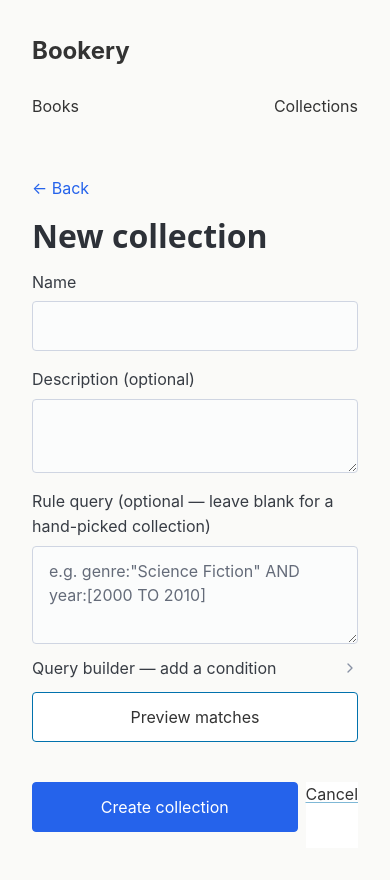
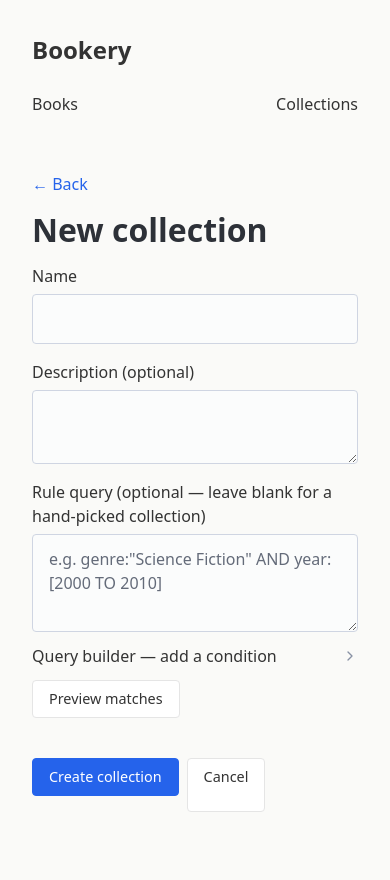
Before and after one commit to JoeCotellese/bookery, a Flask app: page /collections/new in a window 390 px wide. After the commit the page ends 812 px from the top, so only its background shows below. Run offline with Flask 3, Linux system fonts and the light colour scheme; parts of the project's set-up code (start-up, migrations or seed data) failed here and were passed over.

Commit message:
Add #273: adopt Pico's baseline, reconcile palette and buttons
Pin <html data-theme="light"> (dark mode out of scope) and map Bookery's
palette onto Pico's light-scheme vars so links, buttons, focus rings, and
form controls render in our colors. Drop the universal margin/padding reset
so Pico owns typography and spacing; keep the centered column and warm
background.

Reconcile the button system under Pico: color modifiers carry the base
chrome (so a bare `.btn-primary` on an <a> renders correctly), define the
previously-undefined `.btn-small` and `.btn-muted`, and force content-width
buttons over Pico's full-width `button[type=submit]` default. Opt content
lists out of Pico's list markers, since the app uses chips/cards/plain rows.

Verified visually via Playwright across list, detail, edit, enrich, and
collections (desktop + mobile): no layout regressions; primary and
destructive buttons stay distinct.

🤖 Generated with [Claude Code](https://claude.com/claude-code)

Co-Authored-By: Claude <noreply@anthropic.com>

```diff
--- a/src/bookery/web/static/style.css
+++ b/src/bookery/web/static/style.css
@@ -10,6 +10,24 @@
     --color-badge: #16a34a;
     --color-muted: #666;
     --color-destructive: #dc2626;
+}
+
+/* Map Bookery's palette onto Pico's light-scheme theme vars so the framework
+   baseline (links, primary buttons, focus rings, form controls) renders in our
+   colors. <html data-theme="light"> pins Pico to light — dark mode is out of
+   scope (#273). Selector matches Pico's own light-scheme specificity; style.css
+   loads after pico.min.css, so source order wins. */
+:root:not([data-theme=dark]) {
+    --pico-background-color: var(--color-bg);
+    --pico-color: var(--color-text);
+    --pico-primary: var(--color-link);
+    --pico-primary-background: var(--color-link);
+    --pico-primary-border: var(--color-link);
+    --pico-primary-hover: #1d4ed8;
+    --pico-primary-hover-background: #1d4ed8;
+    --pico-primary-hover-border: #1d4ed8;
+    --pico-primary-focus: rgba(37, 99, 235, 0.25);
+    --pico-primary-inverse: #fff;
 }
 
 /* Skip link — visually hidden until focused. */
@@ -45,17 +63,14 @@ textarea:focus-visible {
     outline-offset: 2px;
 }
 
-* {
-    box-sizing: border-box;
-    margin: 0;
-    padding: 0;
-}
+/* ponytail: no universal margin/padding reset — Pico owns box-sizing and the
+   typographic rhythm now. Re-add a reset only if a layout actually needs it. */
 
+/* Keep the centered reading column and warm background; cede font-family and
+   line-height to Pico's typography baseline. */
 body {
-    font-family: -apple-system, BlinkMacSystemFont, "Segoe UI", Roboto, sans-serif;
     background: var(--color-bg);
     color: var(--color-text);
-    line-height: 1.6;
     max-width: 960px;
     margin: 0 auto;
     padding: 1rem 2rem;
@@ -306,13 +321,24 @@ header .logo {
     margin-top: 1.5rem;
 }
 
-.btn {
+/* Color modifiers carry the base button chrome too, so a bare
+   `class="btn-primary"` on an <a> (e.g. "New collection") renders as a button
+   without also needing `.btn`. inline-block + no underline make anchors match
+   real <button>s. */
+.btn,
+.btn-primary,
+.btn-secondary,
+.btn-destructive {
+    display: inline-block;
+    width: auto; /* override Pico's full-width button default */
     padding: 0.5rem 1rem;
     font-size: 0.9rem;
+    line-height: 1.4;
     border: 1px solid var(--color-border);
     border-radius: 4px;
     cursor: pointer;
     font-family: inherit;
+    text-decoration: none;
 }
 
 .btn-primary {
@@ -350,6 +376,45 @@ header .logo {
     cursor: not-allowed;
 }
 
+/* Small inline action (collection add/remove). width:auto + own chrome since
+   these carry no `.btn` base and Pico would otherwise render a full-width
+   primary button. */
+.btn-small {
+    display: inline-block;
+    width: auto;
+    padding: 0.2rem 0.6rem;
+    font-size: 0.85rem;
+    line-height: 1.3;
+    border: 1px solid var(--color-border);
+    border-radius: 4px;
+    background: #fff;
+    color: var(--color-text);
+    cursor: pointer;
+    font-family: inherit;
+}
+
+.btn-small:hover {
+    background: var(--color-hover);
+}
+
+/* Quiet/secondary action (e.g. skip in enrich). Pairs with `.btn` for chrome;
+   only overrides Pico's primary fill with a muted look. */
+.btn-muted {
+    background: #fff;
+    color: var(--color-muted);
+}
+
+.btn-muted:hover {
+    background: var(--color-hover);
+}
+
+/* Pico forces `button[type=submit]` to width:100%; the app's buttons are
+   content-width. This matches that specificity (element + class) and wins on
+   load order. The inline-block `width:auto` above covers anchor buttons. */
+button:is(.btn, .btn-primary, .btn-secondary, .btn-destructive, .btn-small, .btn-muted) {
+    width: auto;
+}
+
 /* Sections (issue #112) */
 
 .section {
@@ -360,6 +425,18 @@ header .logo {
 
 .section:last-child {
     border-bottom: none;
+}
+
+/* The app uses chips, cards, and plain rows — never bulleted lists. Pico marks
+   every list item (`ul li { list-style: square }`) and indents lists, so opt
+   content lists out wholesale at the item level (the marker lives on the <li>,
+   not the <ul>). Matches Pico's specificity; style.css loads later, so it wins. */
+main :is(ul, ol) {
+    padding-left: 0;
+}
+
+main li {
+    list-style: none;
 }
 
 .book-collections .collection-memberships {
--- a/src/bookery/web/templates/base.html
+++ b/src/bookery/web/templates/base.html
@@ -1,5 +1,5 @@
 <!DOCTYPE html>
-<html lang="en">
+<html lang="en" data-theme="light">
 <head>
     <meta charset="utf-8">
     <meta name="viewport" content="width=device-width, initial-scale=1">
```
